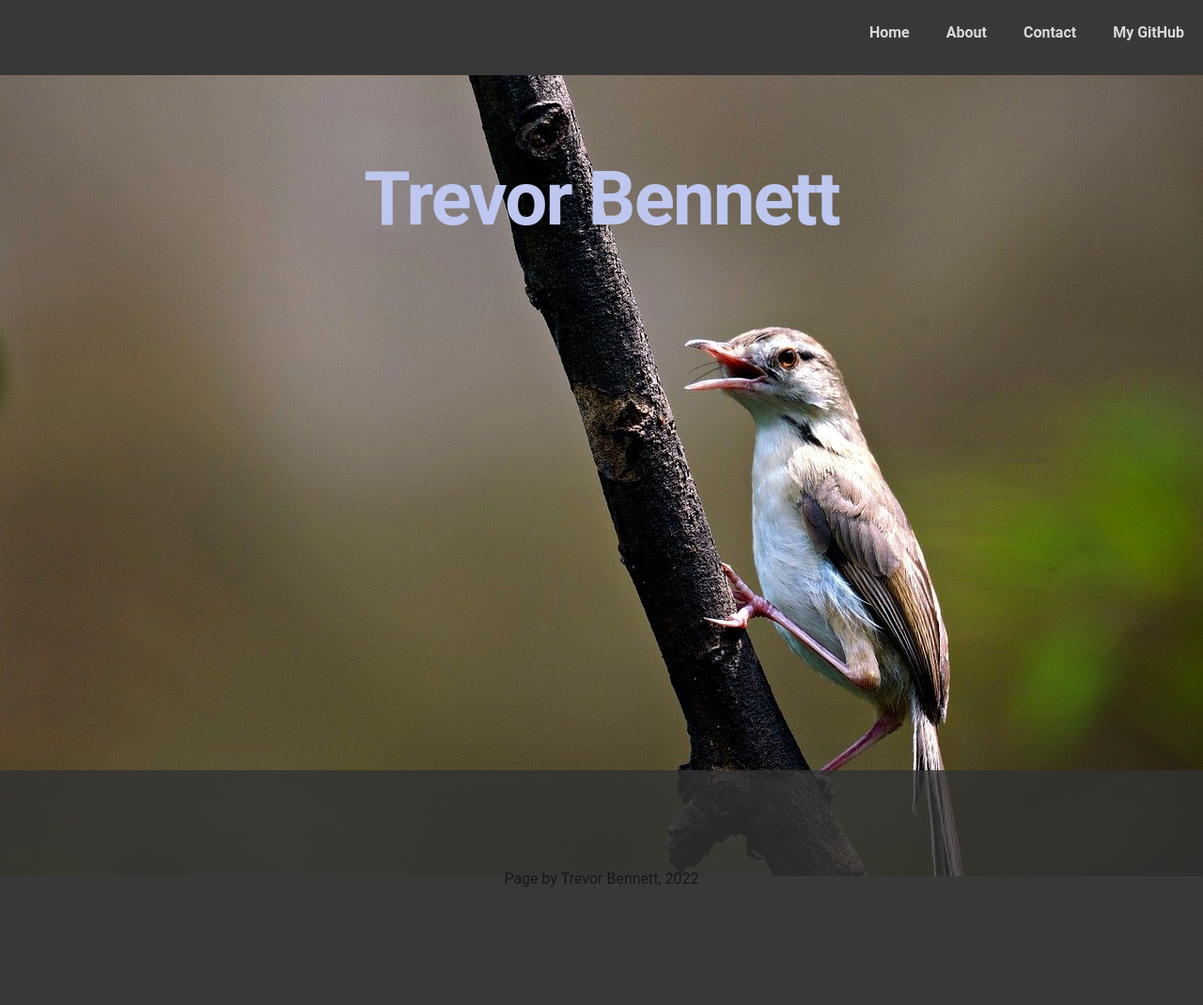
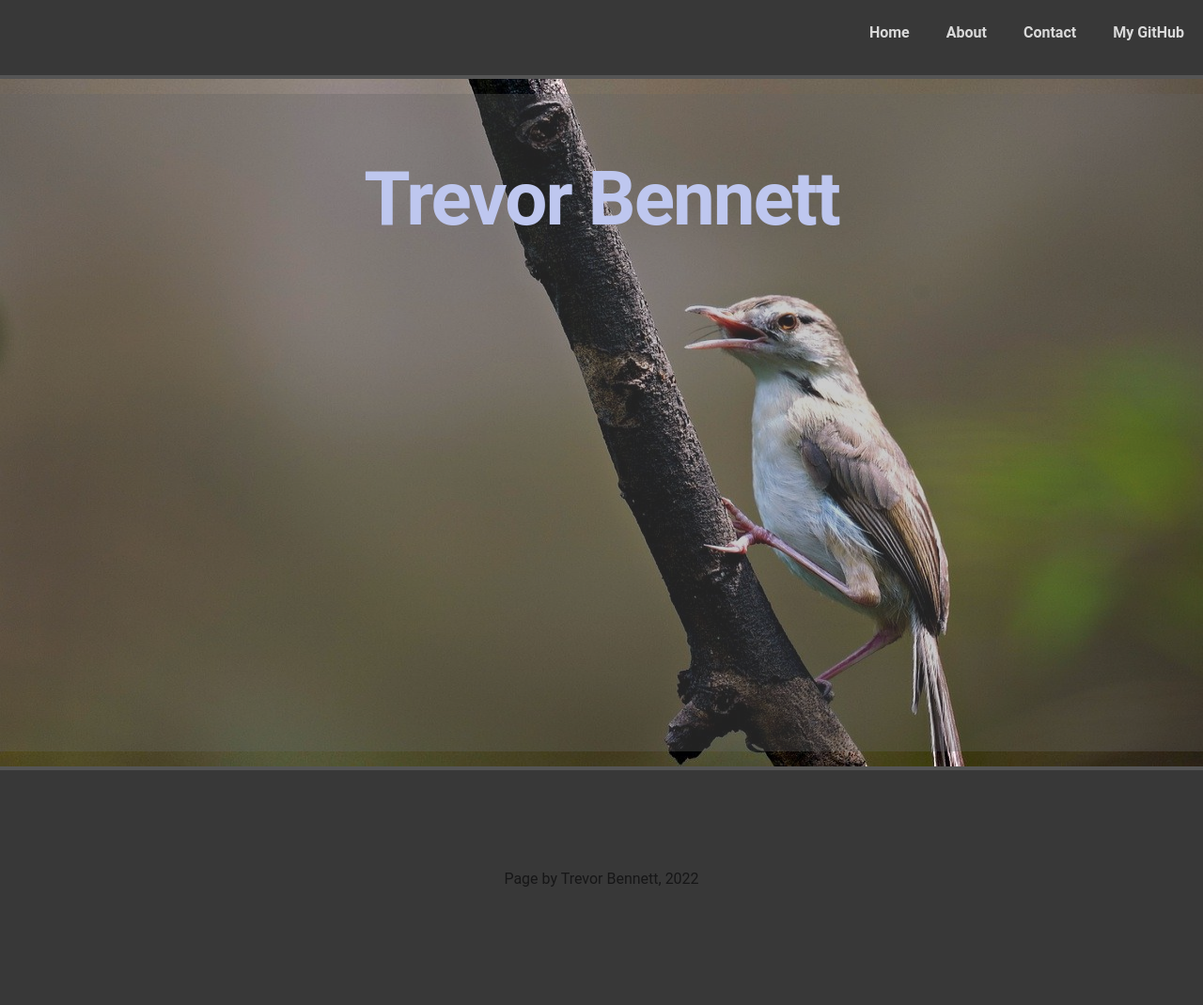
Before and after one commit to trvobennn/trev_site_public, a Flask app: page / in a window 1280 px wide. Shown: the whole page at 94% size. Run offline with Flask 2, Linux system fonts and the light colour scheme.

Commit message:
trevsite v1.2

```diff
--- a/static/css/home.css
+++ b/static/css/home.css
@@ -12,8 +12,8 @@
   background-alt: "lark on a tree branch";
   height: 600px;
   background-repeat: no-repeat;
-  background-position: 0px 80px;
-  background-size: cover;
+  background-position: 0px 84px;
+  background-size: 100% 122%;
 }
 /*/<img class="home_img" src="{{url_for('static',filename='/home_img.jpg')}}"
          alt="" data-image-width="1280" data-image-height="853">
--- a/templates/home.html
+++ b/templates/home.html
@@ -1,12 +1,14 @@
 {% extends "layout.html" %}
 {% block content%}
 <link rel="stylesheet" href="{{url_for('static',filename='css/home.css')}}">
+<div class="overlay">
+<div class="home">
 
-<div class="home">
 <body>
     <h1>Trevor Bennett</h1>
 
 </body>
+        </div>
 </div>
 
 {% endblock %}
```
